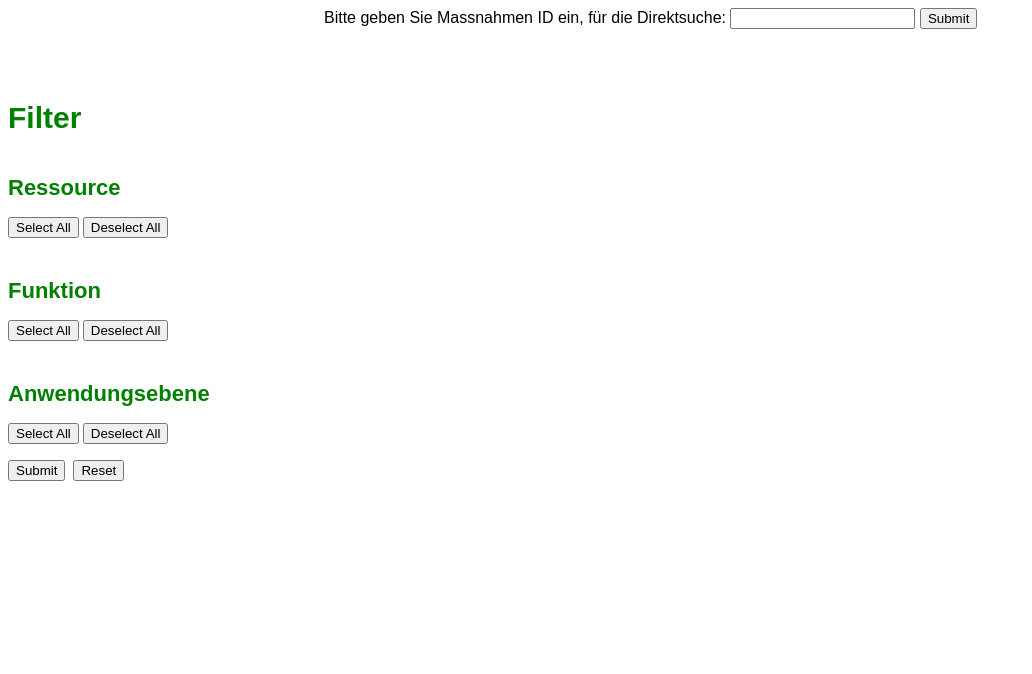
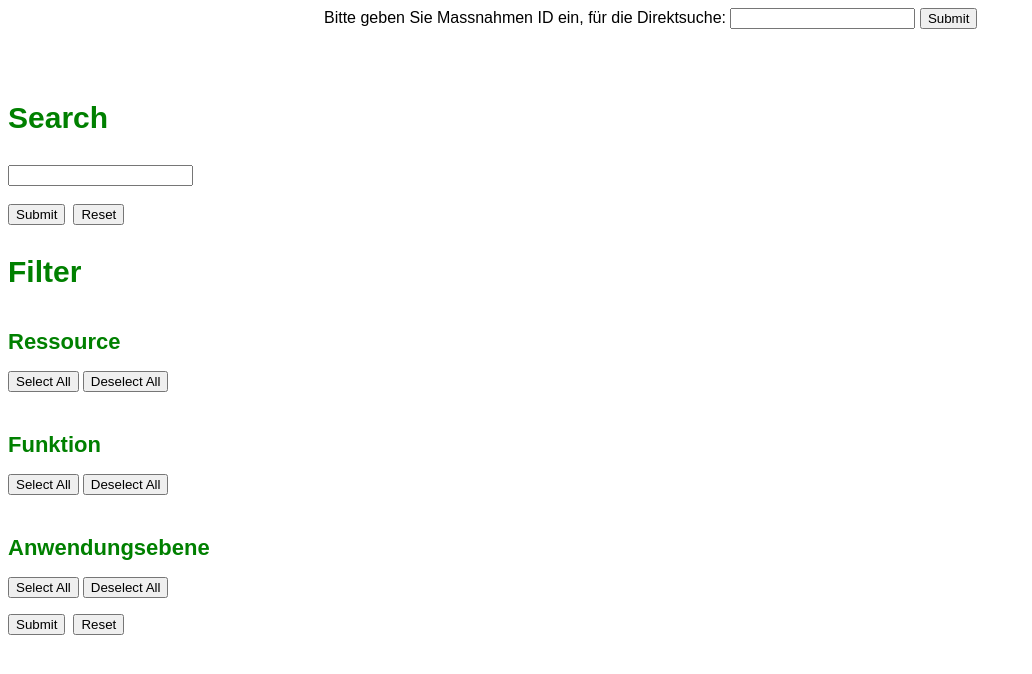
Before and after one commit to pramitghosh/R2Q_Frontend, a PHP site: page /R2Q_Frontend/ in a window 1280 px wide. Shown: the top 674 px of the page, without its empty margins (0-1032 px from the left). Run offline with PHP 8.4, Linux system fonts and the light colour scheme; data that the repository does not hold is empty.

Commit message:
search massnahme

```diff
--- a/details.php
+++ b/details.php
@@ -32,7 +32,7 @@
 	function get_id($m_name){
 		global $conn;
 
-		$query_result = mysqli_query($conn, "SELECT id FROM massnahmen WHERE massnahmen.name = ". $m_name);
+		$query_result = mysqli_query($conn, "SELECT id FROM joined_massnahme2 WHERE name = ". $m_name);
 		$id = "";
 		foreach ($query_result as $qr)
 			$id = $qr["id"];
--- a/filters.php
+++ b/filters.php
@@ -2,6 +2,13 @@
 
 
 <div>
+	<h3>Search</h3>
+		<form action = "index.php" method = "POST">
+  			<input type="text" id="massnahme_search" name="massnahme_search"><br><br>
+  			<input type = "Submit">&ensp;<input type = "Reset">
+		</form>
+
+
 	<h3>Filter</h3>
 	<form action = "index.php" method = "POST">
 			<h4>Ressource</h4>
--- a/index.php
+++ b/index.php
@@ -2,6 +2,8 @@
 	require_once 'sql.php';
 
 	$post_set = $_POST?1:0;
+
+	$search_query = $_POST["massnahme_search"];
 
 	$resources = $_POST["resourceform"];
 	$funcs = $_POST["functionsform"];
@@ -10,6 +12,12 @@
 	$resources_count = count($resources);
 	$funcs_count = count($funcs);
 	$anwendungs_count = count($anwendungs);
+
+	if(!is_null($search_query))
+	{
+		$search_sql = "SELECT DISTINCT id, name, ressource, kategorieIndex FROM r2q.joined_massnahme2 WHERE name LIKE '%" . $search_query . "%'";
+		//echo $search_sql;
+	}
 
 	if ($resources_count > 0)
 	{
@@ -66,7 +74,7 @@
 
 	$filter_query = $resource_sql . " AND (id , name, ressource, kategorieIndex) IN (" . $func_sql . " AND (id , name, ressource, kategorieIndex) IN (" . $anwendungs_sql . "))";
 	//echo $filter_query;
-	$result2 = mysqli_query($conn, $filter_query);
+	$result2 = mysqli_query($conn, is_null($search_sql)?$filter_query:$search_sql);
 
 ?>
 
```
